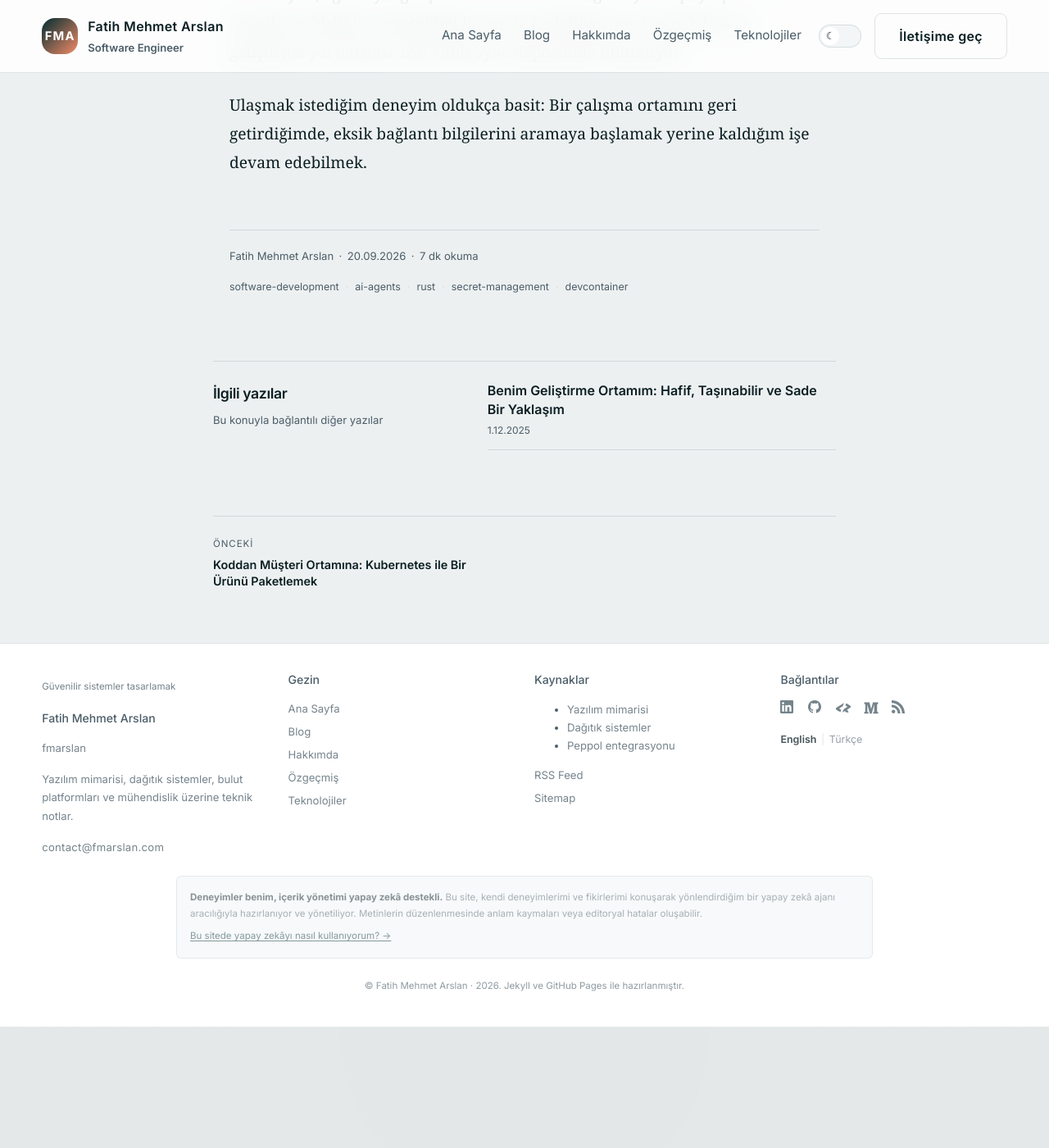
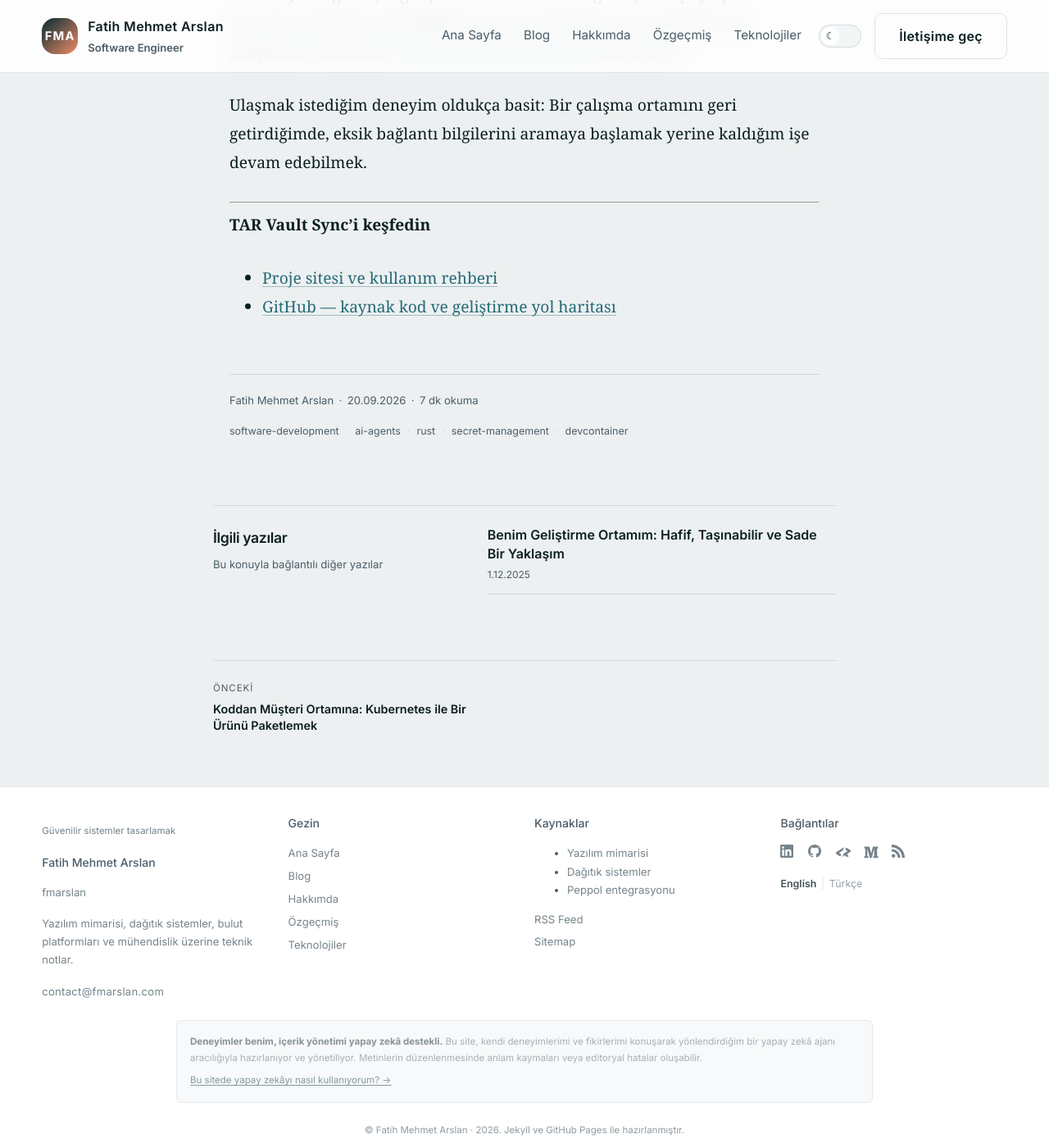
Before and after one commit to fmarslan/fmarslan.github.io, a Jekyll site: the page built from _posts/tr/2026-09-20-tar-vault-sync-fikirden-ilk-surume-24-saat.md, in a window 1280 px wide and 1400 px high, scrolled down 7780 px. Shown: the whole window at 82% size. Built offline with Jekyll 4.4.1, drawn with Linux system fonts in a browser that asks for light colours; before the commit the page ends 9032 px from its top, so only the background shows below that.

Commit message:
Make prose links more visible and add TAR Vault Sync project links

```diff
--- a/_posts/tr/2026-09-20-tar-vault-sync-fikirden-ilk-surume-24-saat.md
+++ b/_posts/tr/2026-09-20-tar-vault-sync-fikirden-ilk-surume-24-saat.md
@@ -94,3 +94,10 @@ Daha uzun vadede, farklı geliştiricilerin kendi ortamlarına uyarlayabileceği
 AI agent'larla katkı yaklaşımı da bunun bir parçası. Kendi ihtiyacını tanımlayan, agent'ıyla geliştiren ve sonucunu doğrulayarak paylaşan insanların birlikte üretebildiği bir proje hedefliyorum. Kaynak kod ve geliştirme yol haritası [TAR Vault Sync deposunda](https://github.com/tarsolution/tarvaultsync) bulunuyor.
 
 Ulaşmak istediğim deneyim oldukça basit: Bir çalışma ortamını geri getirdiğimde, eksik bağlantı bilgilerini aramaya başlamak yerine kaldığım işe devam edebilmek.
+
+---
+
+**TAR Vault Sync'i keşfedin**
+
+- [Proje sitesi ve kullanım rehberi](https://tarvault.tarsolution.com/)
+- [GitHub — kaynak kod ve geliştirme yol haritası](https://github.com/tarsolution/tarvaultsync)
--- a/assets/css/main.scss
+++ b/assets/css/main.scss
@@ -44,6 +44,8 @@
   --color-border: rgba(1, 44, 50, 0.12);
   --color-text: #0b1f23;
   --color-muted: #4a5d68;
+  --color-link: #256b78;
+  --color-link-underline: rgba(37, 107, 120, 0.38);
   --shadow-soft: none;
   --shadow-border: none;
   --radius-xl: 14px;
@@ -61,6 +63,8 @@
   --color-border: rgba(255, 255, 255, 0.08);
   --color-text: #e1eef2;
   --color-muted: #a9bec6;
+  --color-link: #83c8d1;
+  --color-link-underline: rgba(131, 200, 209, 0.42);
   --shadow-soft: none;
   --shadow-border: none;
 }
@@ -95,6 +99,31 @@ a {
 
 a:hover {
   color: var(--color-accent-strong);
+}
+
+// Prose links stay recognizable without adding visual weight to navigation.
+.post-body a[href]:not(.btn),
+.page-content :is(p, li, dd, td) a[href]:not(.btn),
+main p a[href]:not(.btn) {
+  color: var(--color-link);
+  text-decoration: underline;
+  text-decoration-color: var(--color-link-underline);
+  text-decoration-thickness: 1px;
+  text-underline-offset: 0.18em;
+  text-decoration-skip-ink: auto;
+
+  &:hover {
+    color: var(--color-link);
+    text-decoration-color: currentColor;
+    text-decoration-thickness: 2px;
+  }
+
+  &:focus-visible {
+    outline: 2px solid currentColor;
+    outline-offset: 3px;
+    border-radius: 2px;
+    text-decoration-color: currentColor;
+  }
 }
 
 p {
```
Also changed, not shown: _posts/en/2026-09-20-tar-vault-sync-from-idea-to-first-release-in-24-hours.md (+7 -0 lines).
